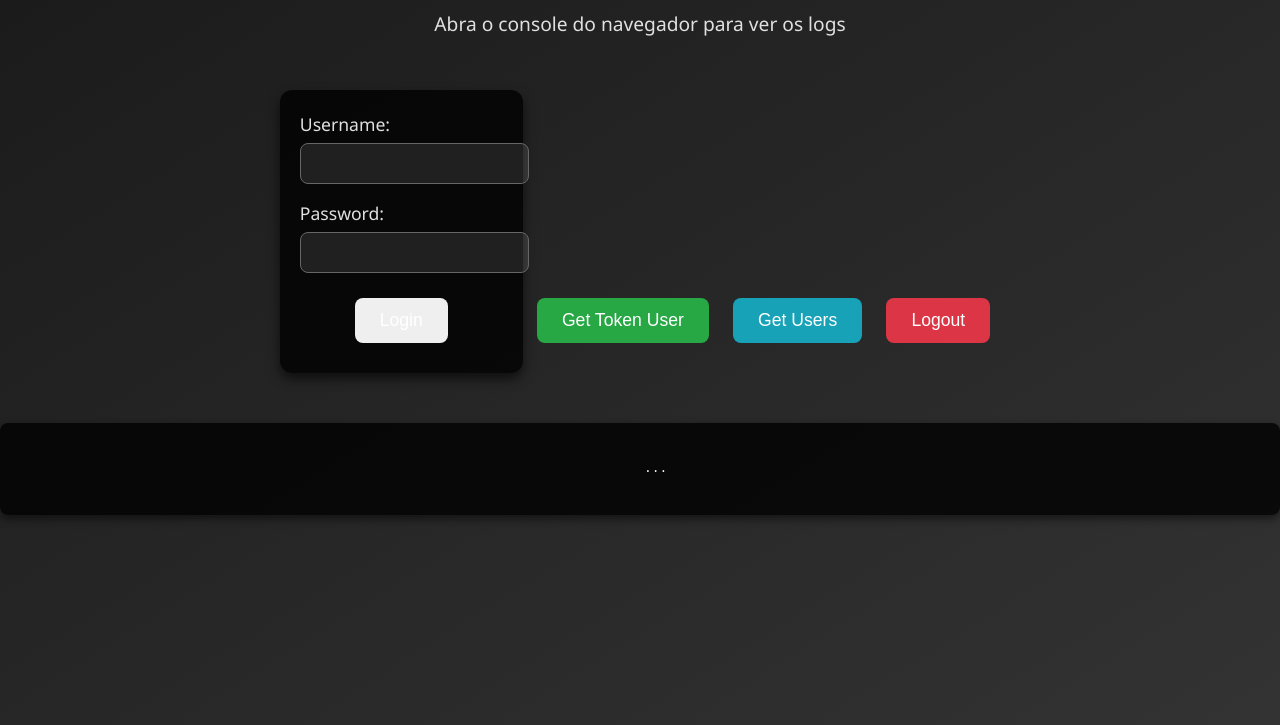
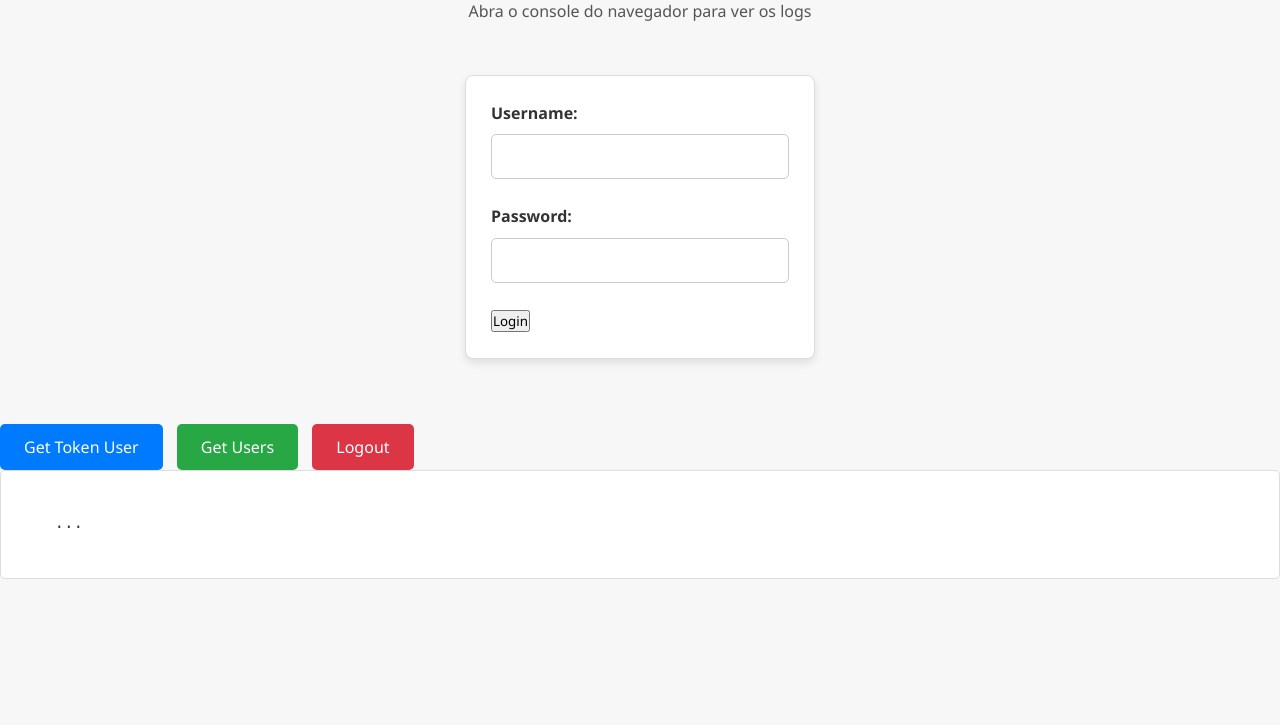
Before and after one commit to Edson-Edu/Edson-Edu-IA22-Cadastro-Login-Autenticacao, a website: page public/index.html in a window 1280 px wide. Shown: the part 95-820 px from the top of the page. Drawn offline with Linux system fonts and the light colour scheme.

Commit message:
Terminei

```diff
--- a/public/index2.css
+++ b/public/index2.css
@@ -1,135 +1,129 @@
-/* Estilo geral do body */
-html, body {
-    height: 100%;
+/* Global Styles */
+
+* {
+    box-sizing: border-box;
     margin: 0;
     padding: 0;
     font-family: 'Segoe UI', Tahoma, Geneva, Verdana, sans-serif;
-    color: #f5f5f5;
-    background: linear-gradient(to bottom right, #1a1a1a, #333);
-    text-align: center;
+}
+
+body {
+    background-color: #f7f7f7;
+    color: #333;
     line-height: 1.6;
 }
 
 h1 {
+    text-align: center;
+    margin-bottom: 30px;
+    color: #333;
     font-size: 2.5em;
-    color: #ffffff;
-    margin: 20px 0;
-    transition: color 0.3s ease;
 }
 
 p {
-    font-size: 1.2em;
-    color: #e0e0e0;
-    margin: 0 0 30px;
+    margin-bottom: 15px;
+    color: #555;
+    text-align: center;
 }
 
-  /* Estilo do formulário */
+/* Form Styles */
+
 form {
-    display: inline-block;
-    background: rgba(0, 0, 0, 0.8);
-    border-radius: 12px;
-    padding: 20px;
-    margin: 20px auto;
-    max-width: 400px;
-    box-shadow: 0 6px 12px rgba(0, 0, 0, 0.6);
-    transition: background 0.3s ease, box-shadow 0.3s ease;
-  }
-
-  form:hover {
-    background: rgba(0, 0, 0, 0.9);
-    box-shadow: 0 8px 16px rgba(0, 0, 0, 0.7);
+    max-width: 350px;
+    margin: 50px auto;
+    padding: 25px;
+    background-color: #ffffff;
+    border: 1px solid #ddd;
+    border-radius: 8px;
+    box-shadow: 0 4px 8px rgba(0, 0, 0, 0.1);
 }
 
 form div {
-    margin-bottom: 15px;
-    text-align: left;
+    margin-bottom: 25px;
 }
 
-  form label {
+label {
     display: block;
-    margin-bottom: 5px;
-    font-size: 1.1em;
-    color: #e0e0e0;
+    margin-bottom: 8px;
+    font-weight: bold;
+    color: #333;
 }
 
-  form input[type="text"],
-  form input[type="password"] {
-    padding: 12px;
-    border: 1px solid #666;
-    border-radius: 8px;
+input[type="text"], input[type="password"] {
     width: 100%;
-    background-color: rgba(255, 255, 255, 0.1);
-    color: #f5f5f5;
-    transition: background-color 0.3s ease, border-color 0.3s ease, box-shadow 0.3s ease;
+    height: 45px;
+    padding: 10px;
+    border: 1px solid #ccc;
+    border-radius: 5px;
+    font-size: 1em;
+    color: #333;
 }
 
-  form input[type="text"]:focus,
-  form input[type="password"]:focus {
-    background-color: rgba(255, 255, 255, 0.2);
-    border-color: #007BFF;
-    box-shadow: 0 0 8px rgba(0, 123, 255, 0.5);
+input[type="text"]:focus, input[type="password"]:focus {
+    border-color: #4CAF50;
+    outline: none;
+    box-shadow: 0 0 5px rgba(76, 175, 80, 0.2);
 }
 
-  /* Estilo dos botões */
-  button {
-    padding: 12px 25px;
+button[type="submit"] {
+    background-color: #4CAF50;
+    color: #fff;
+    padding: 12px 24px;
     border: none;
-    border-radius: 8px;
-    color: #fff;
+    border-radius: 5px;
     cursor: pointer;
-    font-size: 1.1em;
-    margin: 10px;
-    transition: background-color 0.3s ease, transform 0.3s ease, box-shadow 0.3s ease;
+    font-size: 1em;
 }
 
-  button:hover {
-    transform: scale(1.05);
+button[type="submit"]:hover {
+    background-color: #45a049;
 }
 
-  button:focus {
-    outline: none;
+/* Button Styles */
+
+.get-token, .get-users, .logout {
+    display: inline-block;
+    margin-top: 15px;
+    margin-right: 10px;
+    padding: 12px 24px;
+    border: none;
+    border-radius: 5px;
+    cursor: pointer;
+    font-size: 1em;
+    color: #fff;
 }
 
-  button.login {
-    background-color: #007BFF;
+.get-token {
+    background-color: #007bff;
 }
 
-  button.login:hover {
+.get-token:hover {
     background-color: #0056b3;
 }
 
-  button.get-token {
+.get-users {
     background-color: #28a745;
 }
 
-  button.get-token:hover {
+.get-users:hover {
     background-color: #218838;
 }
 
-  button.get-users {
-    background-color: #17a2b8;
-  }
-
-  button.get-users:hover {
-    background-color: #138496;
-  }
-
-  button.logout {
+.logout {
     background-color: #dc3545;
 }
 
-  button.logout:hover {
+.logout:hover {
     background-color: #c82333;
 }
 
-  /* Estilo do elemento <pre> */
+/* Pre Styles */
+
 pre {
-    background: rgba(0, 0, 0, 0.8);
+    background-color: #ffffff;
     padding: 15px;
-    border-radius: 8px;
-    box-shadow: 0 4px 8px rgba(0, 0, 0, 0.5);
-    color: #f5f5f5;
-    margin-top: 30px;
-    overflow-x: auto;
-    white-space: pre-wrap; /* Melhor compatibilidade com quebra de linha */
+    border: 1px solid #ddd;
+    border-radius: 5px;
+    overflow: auto;
+    font-family: 'Courier New', Courier, monospace;
 }
```
Also changed, not shown: README.md. Lines whose indentation alone changed are shown as unchanged.
